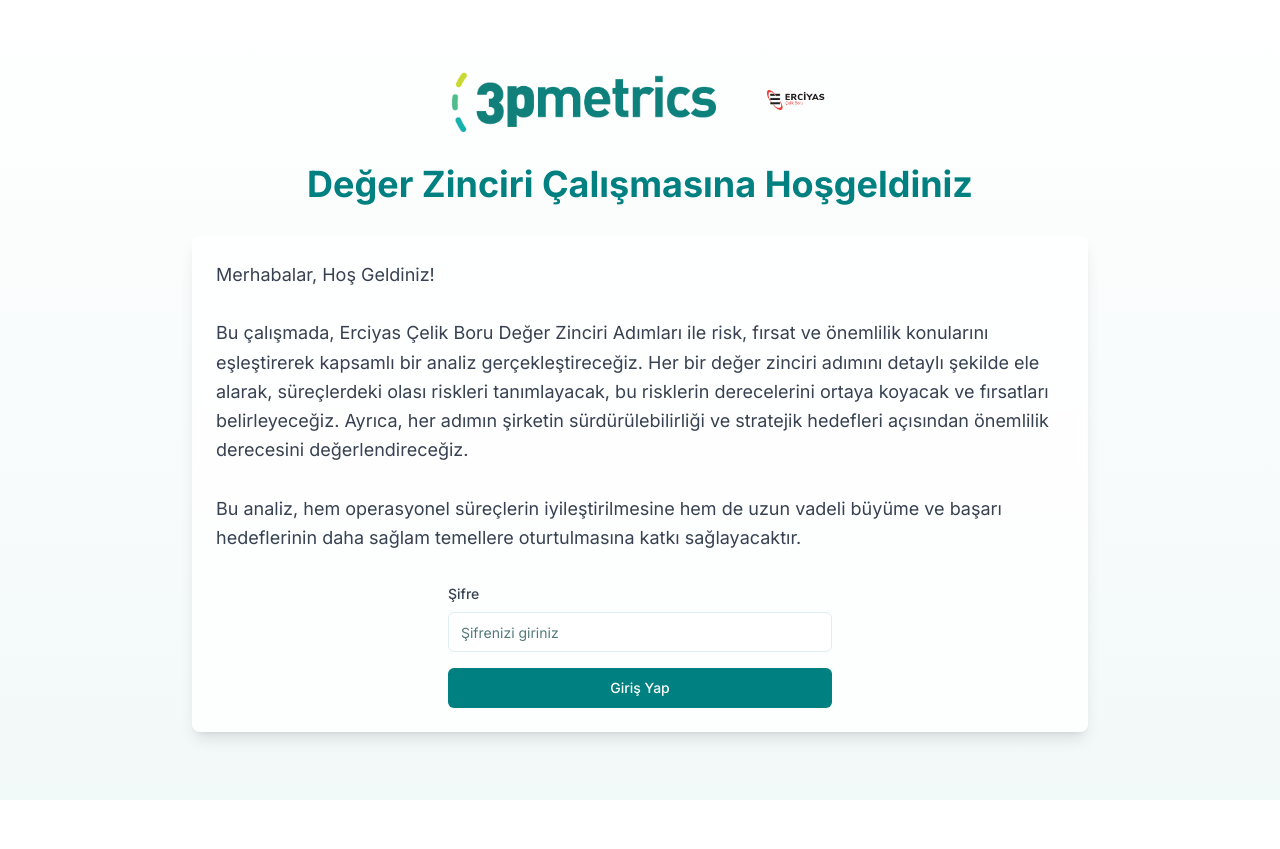
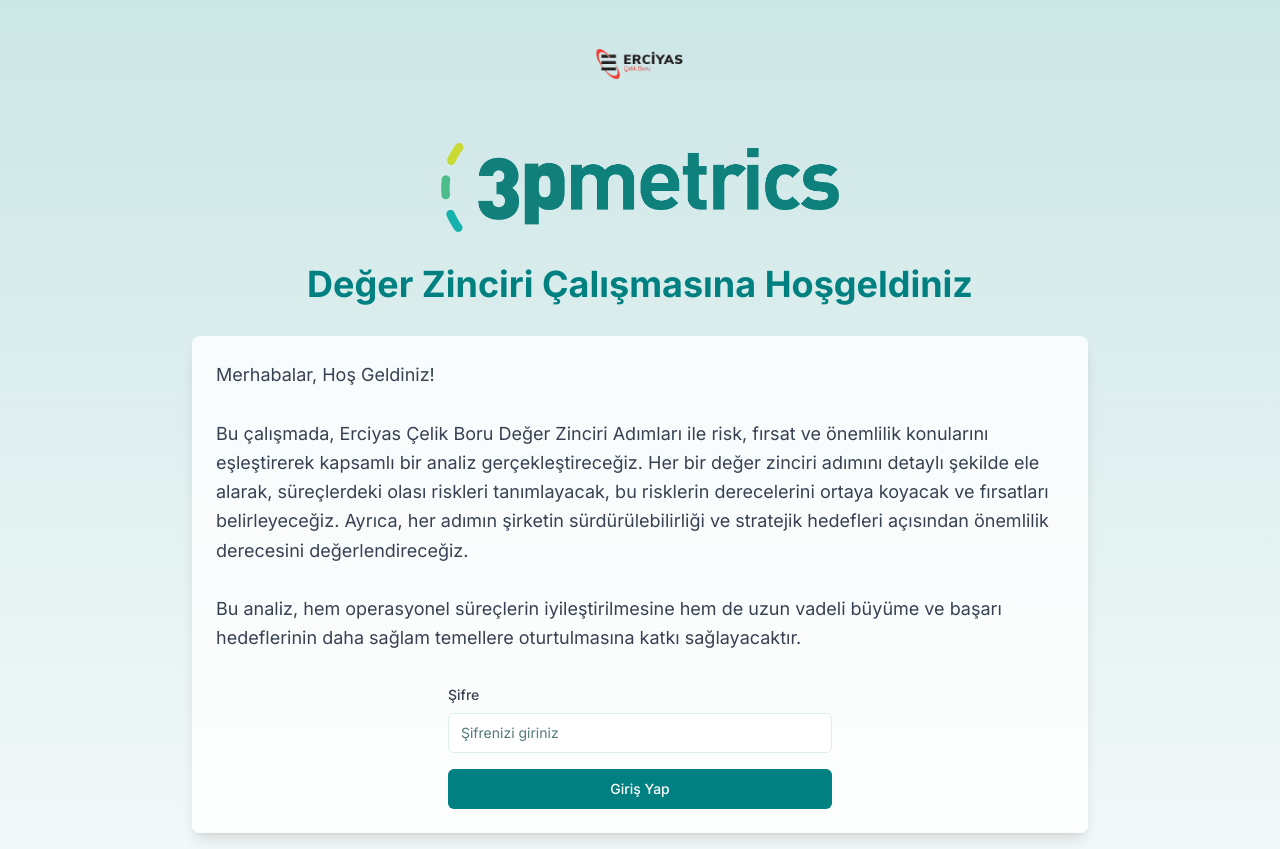
Before and after one commit to selcuk-3pmetrics/sixt-deger-zinciri-workshop, a React (Vite) app: page / in a window 1280 px wide. Before the commit the page ends 800 px from the top, so only its background shows below. Built offline with nearby package versions, Linux system fonts and the light colour scheme.

Commit message:
Make logos uniform size
Adjust the size of the logos to be equal and reposition the 3P Metrics logo below. Change the background color of the login page to match the colors of the Erciyas logo.
[skip gpt_engineer]

```diff
--- a/src/components/Welcome.tsx
+++ b/src/components/Welcome.tsx
@@ -19,11 +19,11 @@ const Welcome = () => {
   };
 
   return (
-    <div className="min-h-screen bg-gradient-to-b from-white to-brand-teal/5 flex flex-col items-center justify-center p-4">
+    <div className="min-h-screen bg-gradient-to-b from-brand-teal/20 to-brand-teal/5 flex flex-col items-center justify-center p-4">
       <div className="max-w-4xl w-full space-y-8">
-        <div className="flex justify-center space-x-12 items-center mb-8">
-          <img src="/lovable-uploads/8b04f4f2-1c97-4519-b46d-a4397467636c.png" alt="3P Metrics Logo" className="h-16" />
-          <img src="/lovable-uploads/37adfbb6-28a2-4ded-90a9-5ebb5e096e54.png" alt="Erciyas Logo" className="h-16" />
+        <div className="flex flex-col items-center space-y-6">
+          <img src="/lovable-uploads/37adfbb6-28a2-4ded-90a9-5ebb5e096e54.png" alt="Erciyas Logo" className="h-24" />
+          <img src="/lovable-uploads/8b04f4f2-1c97-4519-b46d-a4397467636c.png" alt="3P Metrics Logo" className="h-24" />
         </div>
 
         <h1 className="text-4xl font-bold text-center text-brand-teal mb-6">
```
